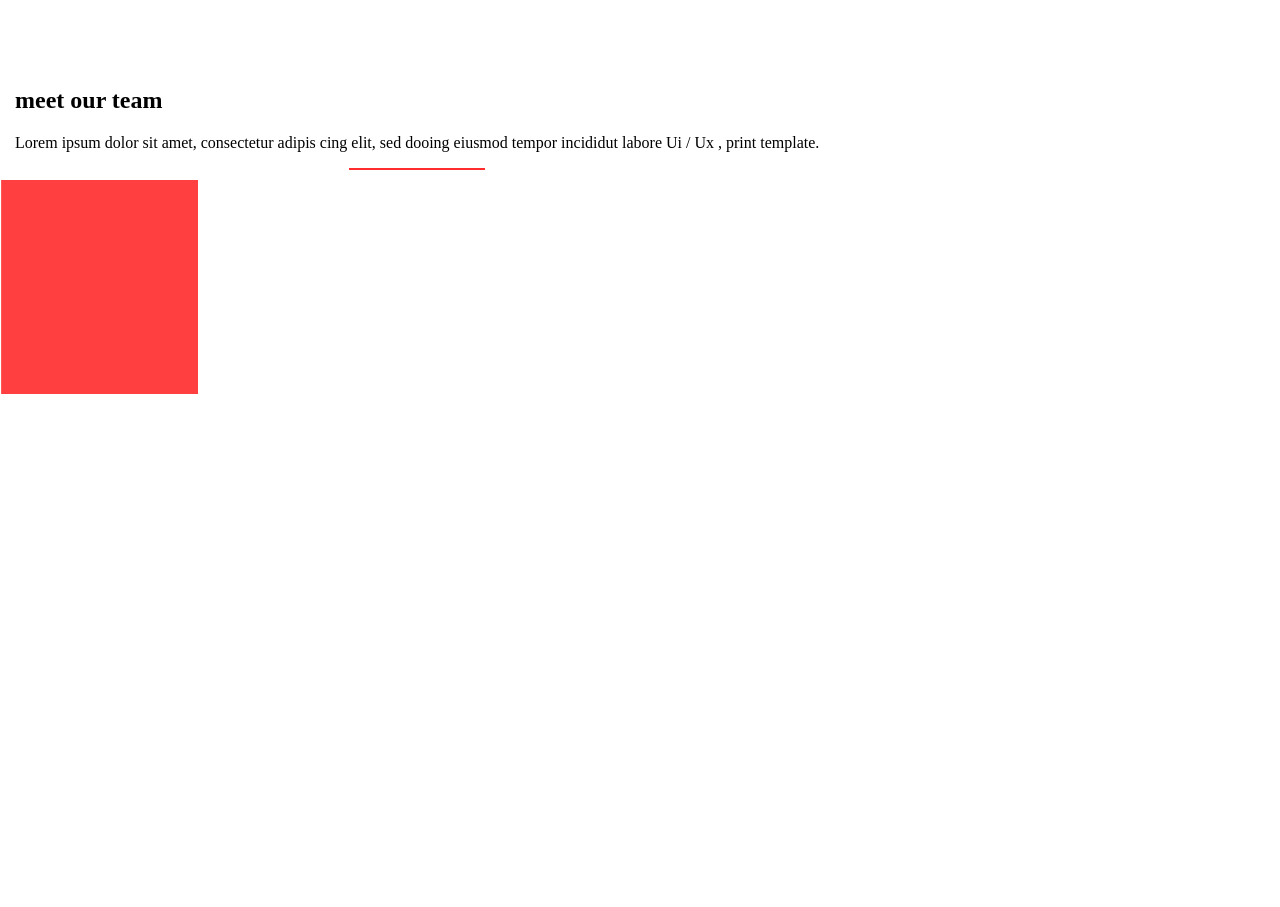
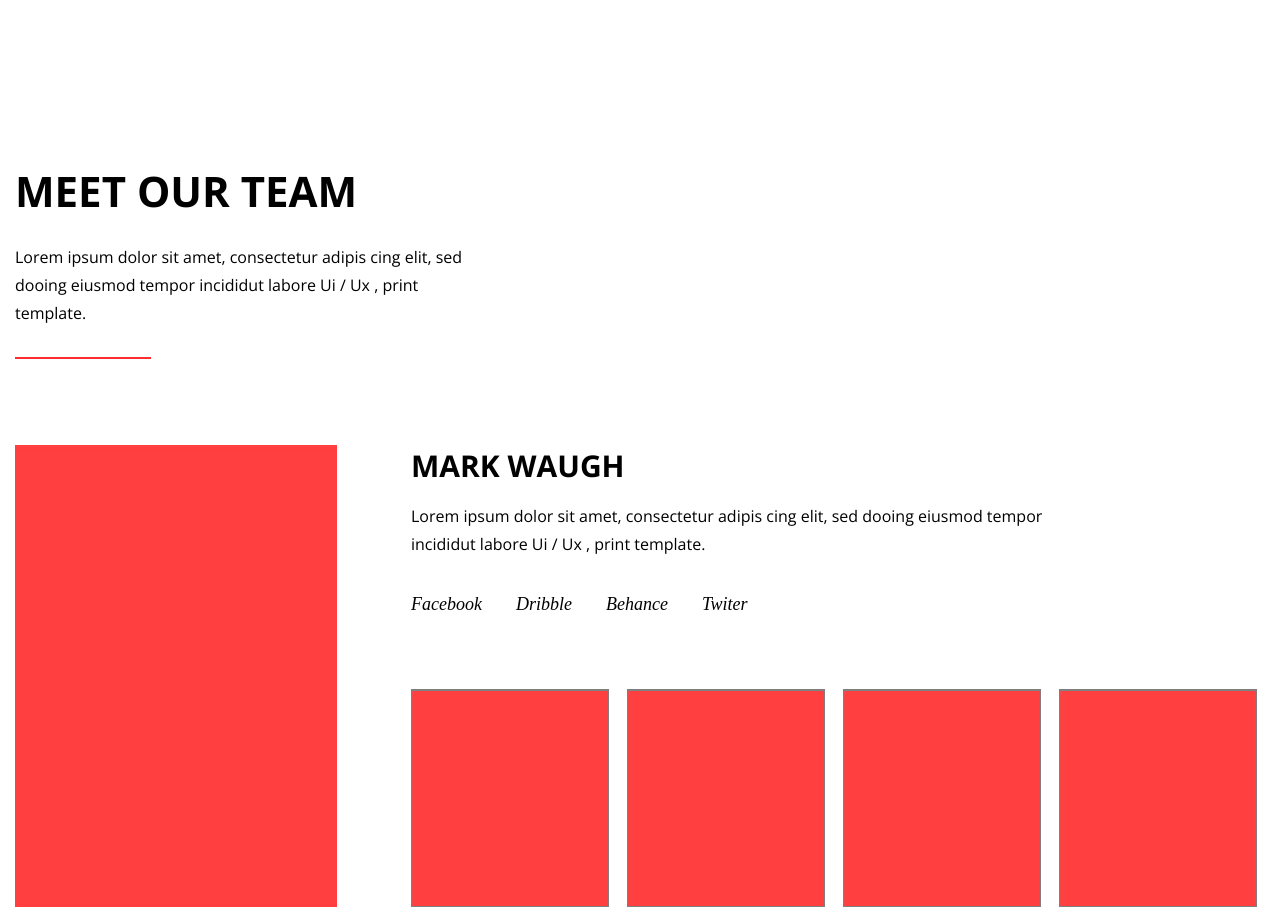
Before and after one commit to ARMADOSIN/Landing-page, a plain HTML site: page index.html in a window 1280 px wide. Shown: the part 2479-3386 px from the top of the page. Before the commit the page ends 2878 px from the top, so only its background shows below. Drawn offline with nearby package versions, Linux system fonts and the light colour scheme.

Commit message:
Добавили новую секцию через гриды

```diff
--- a/index.html
+++ b/index.html
@@ -111,22 +111,22 @@
                     </a>
                 </li>
                 <li class="products__item">
-                    <a class="products__link products__link_active" href="">
+                    <a class="products__link" href="">
                         print template
                     </a>
                 </li>
                 <li class="products__item">
-                    <a class="products__link products__link_active" href="">
+                    <a class="products__link" href="">
                         web template
                     </a>
                 </li>
                 <li class="products__item">
-                    <a class="products__link products__link_active" href="">
+                    <a class="products__link" href="">
                         user interface
                     </a>
                 </li>
                 <li class="products__item">
-                    <a class="products__link products__link_active" href="">
+                    <a class="products__link" href="">
                         mock-up
                     </a>
                 </li>
@@ -148,12 +148,43 @@
                     meet our team
                 </h2>
                 <p class="team__text">Lorem ipsum dolor sit amet, consectetur adipis cing elit,
-                     sed dooing eiusmod tempor incididut labore Ui / Ux , print template.</p>
+                    sed dooing eiusmod tempor incididut labore Ui / Ux , print template.</p>
                 <hr class="header__line team__line">
             </div>
         </section>
         <div class="team__members">
             <img class="team__selected_photo" src="./images/team.png" alt="фото сотрудника">
+            <div class="team__main-content">
+                <div class="team__selected-info">
+                    <span class="team__selected-name">mark waugh</span>
+                    <p class="team__selected-about">Lorem ipsum dolor sit amet, consectetur adipis cing elit,
+                        sed dooing eiusmod tempor incididut labore Ui / Ux , print template.</p>
+                    <div class="team__selected-links">
+                        <a class="team__selected-link" href="">Facebook</a>
+                        <a class="team__selected-link" href="">Dribble</a>
+                        <a class="team__selected-link" href="">Behance</a>
+                        <a class="team__selected-link" href="">Twiter</a>
+                    </div>
+                </div>
+                <section class="members">
+                    <div class="member">
+                        <h3 class="member__name">sokina jue</h3>
+                        <img class="member__photo" src="./images/team.png" alt="фото сотрудника">
+                    </div>
+                    <div class="member">
+                        <h3 class="member__name">sokina jue</h3>
+                        <img class="member__photo" src="./images/team.png" alt="фото сотрудника">
+                    </div>
+                    <div class="member">
+                        <h3 class="member__name">sokina jue</h3>
+                        <img class="member__photo" src="./images/team.png" alt="фото сотрудника">
+                    </div>
+                    <div class="member">
+                        <h3 class="member__name">sokina jue</h3>
+                        <img class="member__photo" src="./images/team.png" alt="фото сотрудника">
+                    </div>
+                </section>
+            </div>
         </div>
     </main>
 </body>
--- a/styles/styles.css
+++ b/styles/styles.css
@@ -285,6 +285,7 @@
 
 .products__link_active {
     opacity: 1;
+    color: #FF2D2D;
 }
 
 .products__link:hover {
@@ -312,3 +313,164 @@
     cursor: pointer;
     max-width: 320px;
 }
+
+/* Team */
+
+.team {
+    padding-top: 60px;
+    padding-bottom: 12px;
+}
+
+.team__header {
+    width: 100%;
+    text-align: left;
+    margin-bottom: 66px;
+}
+
+.team__heading {
+    font-family: 'Open Sans', Arial, Helvetica, sans-serif;
+    text-transform: uppercase;
+    font-size: 42px;
+    margin-bottom: 24px;
+}
+
+.team__text {
+    font-family: 'Open Sans', Arial, Helvetica, sans-serif;
+    font-size: 16px;
+    margin: 0;
+    line-height: 28px;
+    max-width: 460px;
+    margin-bottom: 30px;
+}
+
+.team__line {
+    border: 1px solid #FF2D2D;
+    width: 134px;
+    max-height: 4px;
+    margin-left: 0;
+}
+
+.team__members {
+    width: 100%;
+    display: flex;
+    flex-wrap: wrap;
+    align-items: stretch;
+    min-height: 462px;
+    max-width: 1250px;
+    margin: 0 auto;
+    padding-left: 1vw;
+    padding-right: 1vw;
+}
+
+.team__selected_photo {
+    flex-shrink: 0;
+    width: 322px;
+    height: 462px;
+    margin-right: 66px;
+    background-color: #FF3F40;
+    grid-column: 1 / 2;
+    grid-row: 1 /3;
+    align-self: start;
+}
+
+.team__main-content {
+    display: flex;
+    flex-direction: column;
+    justify-content: space-between;
+}
+
+@supports (display: grid) and (display: contents) {
+    .team__members{
+        display: grid;
+        grid-template-columns: repeat(2, auto);
+        grid-template-rows: repeat(2, auto);
+    }
+    .team__main-content {
+        display: contents;
+    }
+}
+
+.team__selected-info {
+    position: relative;
+    display: flex;
+    flex-direction: column;
+    align-self: start;
+    justify-content: space-between;
+    max-width: 662px;
+    grid-column: 2 /3;
+    grid-row: 1/ 2;
+}
+
+.team__selected-about {
+    font-family: 'Open Sans', Arial, Helvetica, sans-serif;
+    margin: 0;
+    line-height: 28px;
+    margin-bottom: 34px;
+}
+
+.team__selected-name {
+    font-family: 'Open Sans', Arial, Helvetica, sans-serif;
+    margin-right: 30px;
+    bottom: 6px;
+    font-weight: bold;
+    font-size: 30px;
+    text-transform: uppercase;
+    margin-bottom: 16px;
+}
+
+.team__selected-link {
+    color: #000000;
+    font-size: 18px;
+    line-height: 24px;
+    font-style: italic;
+    text-decoration: none;
+    margin-right: 30px;
+}
+
+.team__selected-link:hover {
+    text-decoration: underline;
+}
+
+.members {
+    display: flex;
+    align-items: flex-end;
+    flex-wrap: wrap;
+    grid-column: 2 / 3;
+    grid-row: 2 / 3;
+}
+
+.member {
+    position: relative;
+    margin-top: 18px;
+}
+
+.member:not(:last-child) {
+    margin-right: 18px;
+}
+
+.member__name {
+    display: flex;
+    justify-content: center;
+    align-items: center;
+    visibility: hidden;
+    color: #ffffff;
+    position: absolute;
+    width: 100%;
+    bottom: 0;
+    height: 38px;
+    margin: 0;
+    text-align: center;
+    background-color: #000000;
+    opacity: 0.5;
+}
+
+.member:hover > .member__name {
+    visibility: visible;
+}
+
+.member__photo {
+    display: block;
+    width: 198px;
+    height: 218px;
+    background-color: gray;
+}
```
